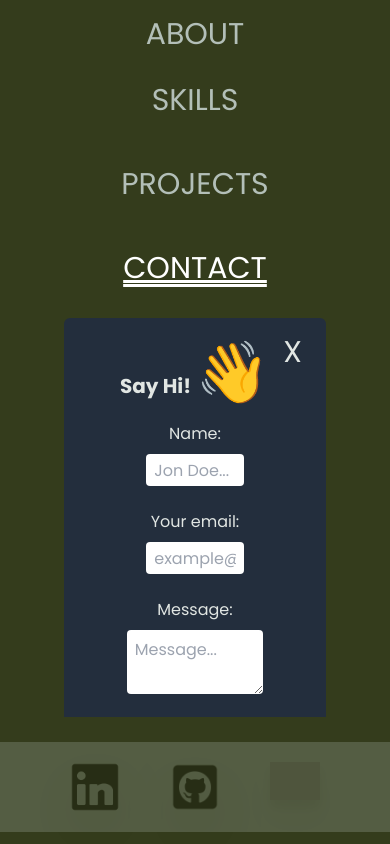
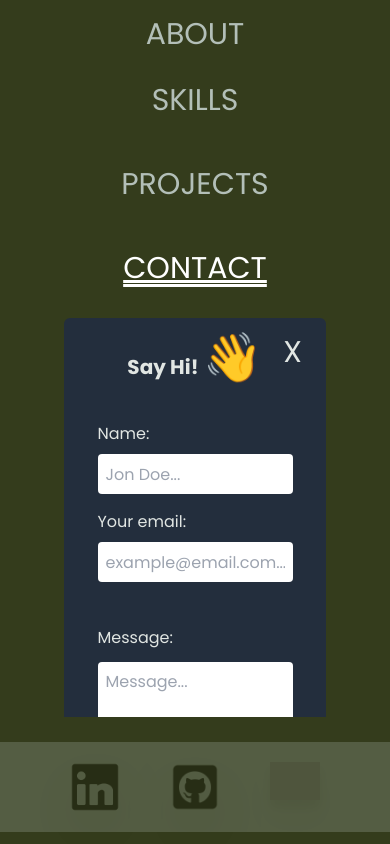
Before and after one commit to Dmaur/WebPortfolio, a Next.js app: page / in a window 390 px wide. Both pictures are taken after a click on the button "CONTACT". Built offline with nearby package versions, Linux system fonts and the light colour scheme; grey boxes are pictures that could not be loaded.

Commit message:
email form looks good in mobile mode now

```diff
--- a/src/components/Contact.tsx
+++ b/src/components/Contact.tsx
@@ -45,9 +45,10 @@ export default function Contact({ isLarge, setSiteState }: AboutProps) {
     return (
         <div className="m-2 p-4 h-[50vh] flex flex-col bg-glaucous-200 text-ash_gray-800 rounded-md overflow-y-auto">
 
+
             <div className="relative flex flex-row justify-center items-center">
-                <h1 className="mb-5 text-xl mt-2 lg:text-4xl font-bold text-center">
-                    Say Hi! <span className="text-6xl">&#128075;</span>
+                <h1 className="mb-5 text-xl  lg:text-4xl font-bold text-center">
+                    Say Hi! <span className="text-5xl">&#128075;</span>
                 </h1>
                 <button
                     onClick={() => setSiteState(0)}
@@ -56,30 +57,30 @@ export default function Contact({ isLarge, setSiteState }: AboutProps) {
                 </button>
             </div>
 
+            <div className="flex flex-col self-center">
                 <form
                     ref={form}
                     onSubmit={handleSubmit}
-                className="flex flex-col self-center w-[50vw]"
-            >
-                <label htmlFor="name" className="mb-2 self-center">
+                    className="flex flex-col lg:flex-row w-[63vw]">
+                    <div className="m-5 flex flex-col lg:flex-none ">
+                        <label htmlFor="name" className="mb-2 self-center w-[50vw] lg:w-[25vw]">
                             Name:
                         </label>
                         <input
                             onChange={(e) => setUserName(e.target.value)}
-                    className="rounded mb-6 text-black w-[25vw] h-8 self-center p-2"
+                            className="rounded mb-4 text-black w-[50vw] lg:w-[25vw] h-10 self-center p-2"
                             type="text"
                             id="name"
                             name="name"
                             placeholder="Jon Doe..."
                             required
                         />
-
-                <label htmlFor="email" className="mb-2 self-center">
+                        <label htmlFor="email" className="mb-2 self-center w-[50vw] lg:w-[25vw]">
                             Your email:
                         </label>
                         <input
                             onChange={(e) => setUserEmail(e.target.value)}
-                    className="rounded mb-6 text-black w-[25vw] h-8 self-center p-2"
+                            className="rounded mb-6 text-black w-[50vw] lg:w-[25vw] h-10 self-center p-2"
                             type="email"
                             id="email"
                             name="email"
@@ -87,26 +88,44 @@ export default function Contact({ isLarge, setSiteState }: AboutProps) {
                             required
                         />
 
-                <label htmlFor="message" className="mb-2 self-center">
+                    </div>
+                    <div className="flex flex-col lg:mt-4 ">
+
+                        <label htmlFor="message" className="self-center w-[50vw] lg:w-[35vw]">
                             Message:
                         </label>
                         <textarea
                             onChange={(e) => setMessageCont(e.target.value)}
-                    className="rounded mb-6 text-black w-[35vw] h-30 self-center p-2"
+                            className="rounded mb-3 mt-3 text-black w-[50vw] lg:w-[35vw] lg:mb-6 h-32 self-center p-2"
                             name="message"
                             id="message"
                             placeholder="Message..."
                             required
                         ></textarea>
 
+                        <div className="flex flex-col lg:justify-between lg:flex-row">
+                            {status && <p className="self-center lg:mt-4 text-lg">{status}</p>}
                             <button
                                 type="submit"
-                    className="w-40 self-center py-3 rounded bg-drab hover:bg-drab-dark"
+                                className="w-40 mt-2 lg:mt-0 self-center py-3 rounded bg-drab-300 hover:bg-drab"
                             >
                                 SEND
                             </button>
+
+
+                        </div>
+
+                    </div>
+
+
+
+
                 </form>
-            {status && <p className="self-center mt-4 text-lg">{status}</p>}
+
+            </div>
+
+
+
         </div>
     );
 }
```
Lines whose indentation alone changed are shown as unchanged.
